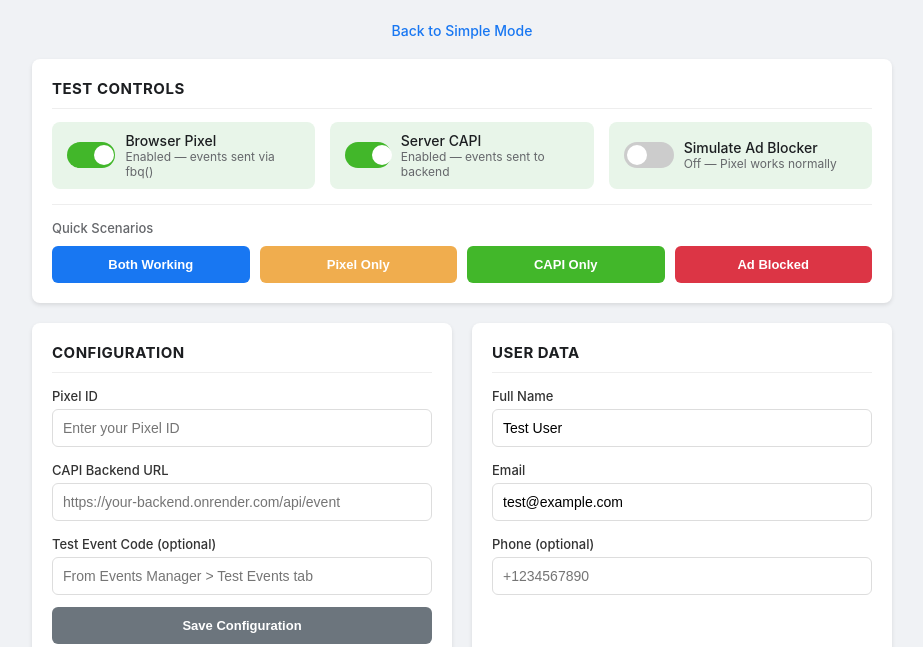
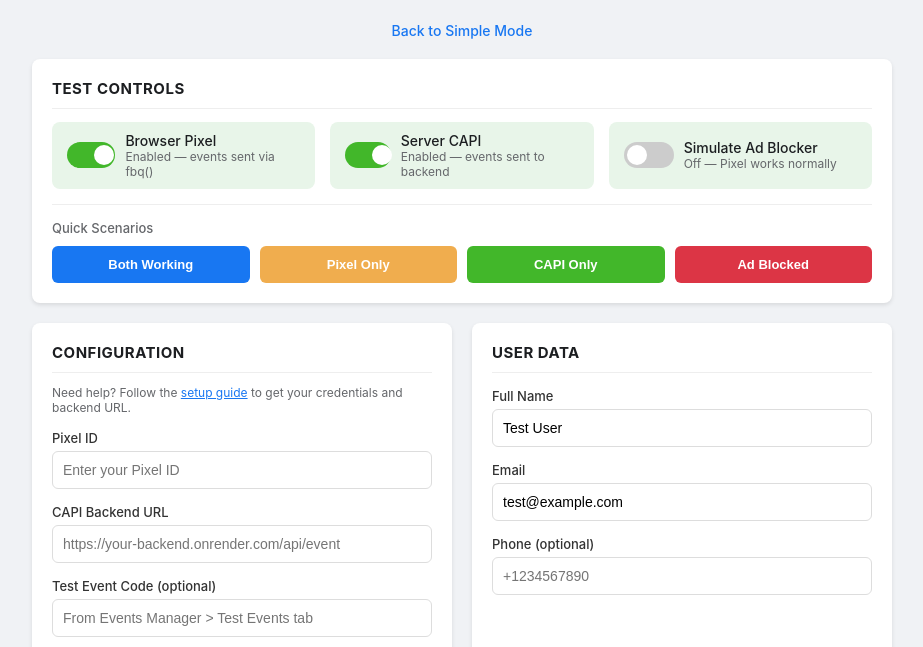
Before and after one commit to abhinav14kr/meta-pixel-capi-demo, a plain HTML site: page docs/test-lab.html in a window 1280 px wide. Shown: the part 149-796 px from the top of the page, without its empty margins (178-1101 px from the left). Drawn offline with Linux system fonts and the light colour scheme.

Commit message:
Add setup guide link to both HTML pages
Help visitors find the README with credentials and backend
deployment instructions from the Configuration section.

```diff
--- a/docs/test-lab.html
+++ b/docs/test-lab.html
@@ -214,6 +214,7 @@
         <!-- Configuration -->
         <div class="card">
             <h2>Configuration</h2>
+            <p style="margin: 0 0 12px 0; font-size: 12px; color: #65676b;">Need help? Follow the <a href="https://github.com/abhinav14kr/meta-pixel-capi-demo#readme" target="_blank" style="color: #1877f2;">setup guide</a> to get your credentials and backend URL.</p>
 
             <label for="pixelId">Pixel ID</label>
             <input type="text" id="pixelId" placeholder="Enter your Pixel ID" value="">
```
Also changed, not shown: docs/index.html (+1 -0 lines).
